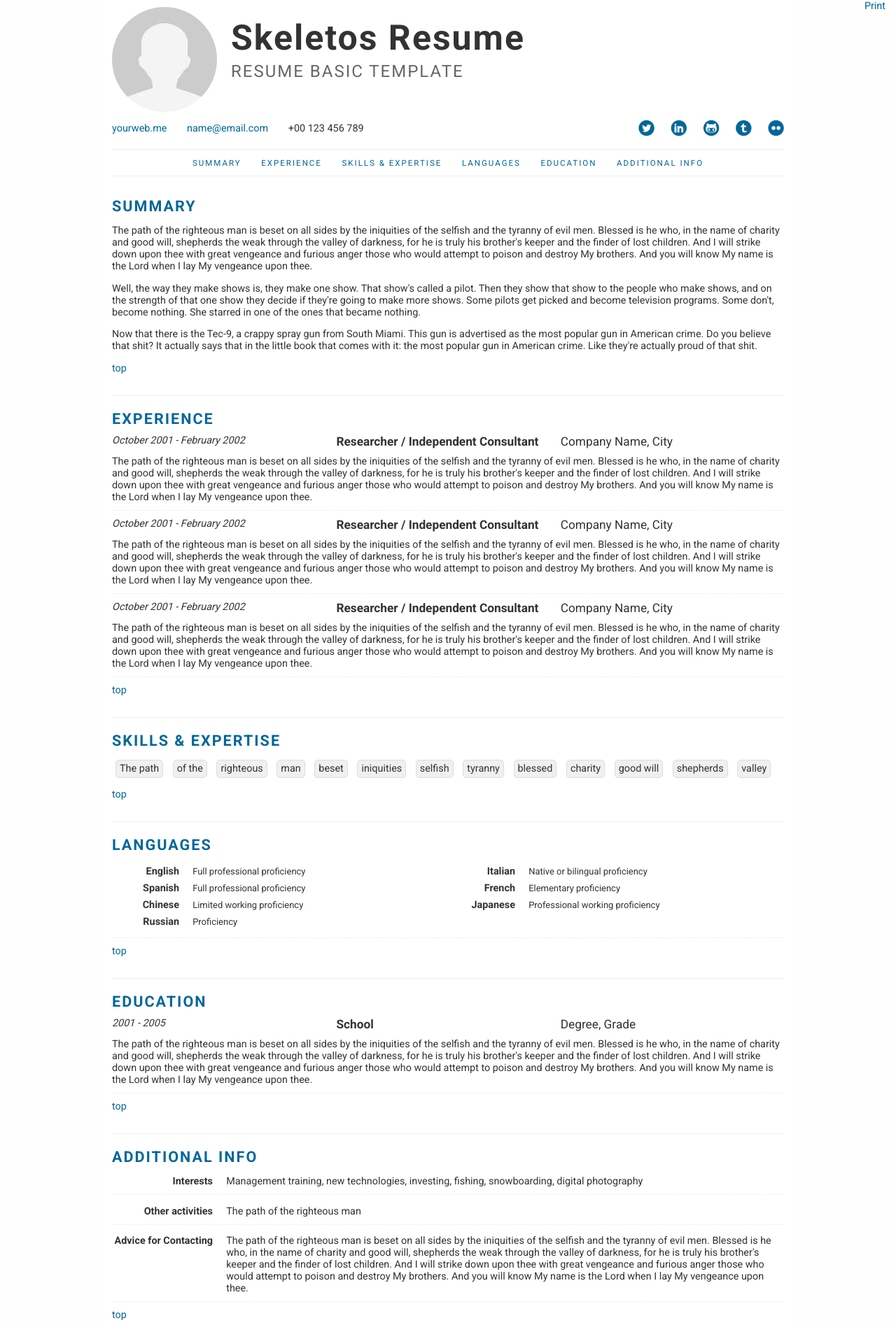
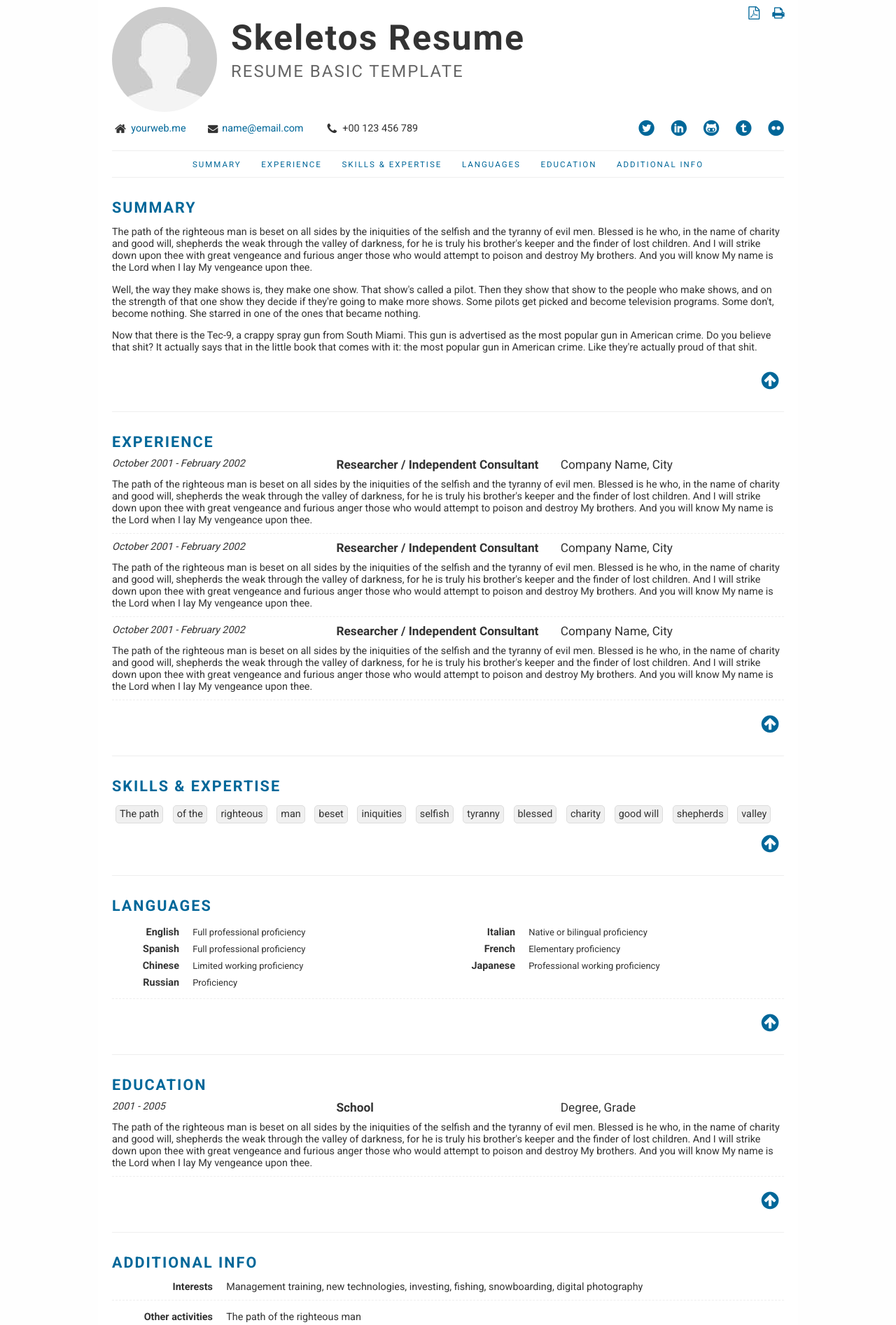
Before and after one commit to skeletos/skeletos-resume, a plain HTML site: page index.html in a window 1280 px wide. Shown: the top 1894 px of the page at 70% size. Drawn offline with nearby package versions, Linux system fonts and the light colour scheme; files whose address does not match are found by name.

Commit message:
adding fontello icons and adding to page

```diff
--- /dev/null
+++ b/css/fontello.css
@@ -0,0 +1,58 @@
+@font-face {
+  font-family: 'fontello';
+  src: url('fonts/fontello.eot?35045035');
+  src: url('fonts/fontello.eot?35045035#iefix') format('embedded-opentype'),
+       url('fonts/fontello.woff?35045035') format('woff'),
+       url('fonts/fontello.ttf?35045035') format('truetype'),
+       url('fonts/fontello.svg?35045035#fontello') format('svg');
+  font-weight: normal;
+  font-style: normal;
+}
+/* Chrome hack: SVG is rendered more smooth in Windozze. 100% magic, uncomment if you need it. */
+/* Note, that will break hinting! In other OS-es font will be not as sharp as it could be */
+/*
+@media screen and (-webkit-min-device-pixel-ratio:0) {
+  @font-face {
+    font-family: 'fontello';
+    src: url('../font/fontello.svg?35045035#fontello') format('svg');
+  }
+}
+*/
+
+ [class^="icon-"]:before, [class*=" icon-"]:before {
+  font-family: "fontello";
+  font-style: normal;
+  font-weight: normal;
+  speak: none;
+
+  display: inline-block;
+  text-decoration: inherit;
+  width: 1em;
+  margin-right: .2em;
+  text-align: center;
+  /* opacity: .8; */
+
+  /* For safety - reset parent styles, that can break glyph codes*/
+  font-variant: normal;
+  text-transform: none;
+
+  /* fix buttons height, for twitter bootstrap */
+  line-height: 1em;
+
+  /* Animation center compensation - margins should be symmetric */
+  /* remove if not needed */
+  margin-left: .2em;
+
+  /* you can be more comfortable with increased icons size */
+  font-size: 120%;
+
+  /* Uncomment for 3D effect */
+  /* text-shadow: 1px 1px 1px rgba(127, 127, 127, 0.3); */
+}
+
+.icon-mail-alt:before { content: '\e802'; } /* '' */
+.icon-file-pdf:before { content: '\e811'; } /* '' */
+.icon-phone-1:before { content: '\e812'; } /* '' */
+.icon-up-circled-1:before { content: '\e813'; } /* '' */
+.icon-print:before { content: '\e815'; } /* '' */
+.icon-home:before { content: '\e816'; } /* '' */
--- a/css/style.css
+++ b/css/style.css
@@ -72,9 +72,12 @@ h2 {
 
 header {
   padding: 10px 20px 0;
+  position: relative;
 }
 
-a.print { position: absolute; right: 15px; top: 0px;}
+.save { position: absolute; right: 15px; top: 10px;}
+.save a { margin: 0 0 0 5px; }
+.save a:before { font-size: 130%;}
 
 .presence {
   padding: 0 20px 10px;
@@ -160,6 +163,9 @@ nav ul {
     width: 49%;
   }
 
+  .contact span.icon { margin: 2px 3px 0 0; }
+  .contact span.icon-mail-alt:before { font-size: 100%; }
+
 .social {
   margin: 10px 0 0;
   padding: 0;
@@ -179,7 +185,7 @@ nav ul {
 
 main {
   margin-top: 0px;
-  margin-bottom: 50px;
+  margin-bottom: 0px;
 }
 
 main section {
@@ -253,7 +259,14 @@ ul.tag_list li {
     line-height: 24px;
   }
 
-a.top { margin: 10px auto; width: 20px; display: block;}
+a.top {
+  display: block;
+  margin: 10px auto;
+  overflow: hidden;
+  width: 40px;
+}
+
+a.top:before { font-size: 200%;}
 
 footer {
   padding-top: 20px;
@@ -262,7 +275,6 @@ footer {
   letter-spacing: 2px;
   border-top: 1px solid #eee;
 }
-
 
 /* ===== non-semantic helper classes ============================================ */
 .ir { display: block; border: 0; text-indent: -999em; overflow: hidden; background-color: transparent; background-repeat: no-repeat; text-align: left; direction: ltr; }
@@ -323,6 +335,14 @@ footer {
     width: auto;
   }
 
+  .contact span.icon {
+    margin: 2px 3px 0 0;
+    display: block;
+    float: left;
+  }
+
+  .contact span.icon-mail-alt { margin: 1px 3px 0 0; }
+
   .social {
     float: right;
     text-align: left;
@@ -358,7 +378,7 @@ footer {
     line-height: 24px;
   }
 
-a.top { margin: 10px 0; width: 20px; display: block;}
+a.top { float: right;}
 
 } /* min-width: 768px */
 
@@ -405,7 +425,7 @@ a.top { margin: 10px 0; width: 20px; display: block;}
 
 /* ===== print styles ========================================================== */
 @media print {
-  * { background: transparent !important; color: black !important; text-shadow: none !important; filter:none !important; -ms-filter: none !important; }
+  * { background: transparent !important; color: #000 !important; text-shadow: none !important; filter:none !important; -ms-filter: none !important; }
   a, a:visited { text-decoration: underline; }
 
   abbr[title]:after { content: " (" attr(title) ")"; }
--- a/index.html
+++ b/index.html
@@ -15,6 +15,7 @@
 
   <link href='http://fonts.googleapis.com/css?family=Roboto:400,700' rel='stylesheet' type='text/css'>
   <link rel="stylesheet" href="css/normalize.css">
+  <link rel="stylesheet" href="css/fontello.css">
   <link rel="stylesheet" href="css/style.css">
 
   <script src="js/vendor/modernizr.min.js"></script>
@@ -33,14 +34,17 @@
         <span class="surname">Resume</span>
       </h1>
       <h2>Resume Basic Template</h2>
-      <a class="print" href="#">Print</a>
+      <div class="save">
+        <a class="pdf icon-file-pdf" href="#"></a>
+        <a class="print icon-print" href="#"></a>
+      </div>
     </header>
 
     <section class="presence clearfix">
       <ul class="contact">
-        <li class="web"><a href="http://yourweb.me">yourweb.me</a></li>
-        <li class="email"><a href="mailto:name@email.com">name@email.com</a></li>
-        <li class="phone">+00 123 456 789</li>
+        <li class="web"><span class="icon icon-home"></span><a href="http://yourweb.me">yourweb.me</a></li>
+        <li class="email"><span class="icon icon-mail-alt"></span><a href="mailto:name@email.com">name@email.com</a></li>
+        <li class="phone"><span class="icon icon-phone-1"></span>+00 123 456 789</li>
       </ul>
 
       <ul class="social">
@@ -64,7 +68,7 @@
 
     </nav>
     <main role="main">
-      <section class="summary">
+      <section class="summary clearfix">
         <h2><a name="summary">Summary</a></h2>
 
         <p>The path of the righteous man is beset on all sides by the iniquities of the selfish and the tyranny of evil men. Blessed is he who, in the name of charity and good will, shepherds the weak through the valley of darkness, for he is truly his brother's keeper and the finder of lost children. And I will strike down upon thee with great vengeance and furious anger those who would attempt to poison and destroy My brothers. And you will know My name is the Lord when I lay My vengeance upon thee.</p>
@@ -73,9 +77,10 @@
 
         <p>Now that there is the Tec-9, a crappy spray gun from South Miami. This gun is advertised as the most popular gun in American crime. Do you believe that shit? It actually says that in the little book that comes with it: the most popular gun in American crime. Like they're actually proud of that shit.</p>
 
-      <a class="top" href="#">top</a>
+        <a class="top icon-up-circled-1" href="#"></a>
       </section>
-      <section class="experience">
+
+      <section class="experience clearfix">
         <h2><a name="experience">Experience</a></h2>
 
 
@@ -100,10 +105,10 @@
           <li class="description"> The path of the righteous man is beset on all sides by the iniquities of the selfish and the tyranny of evil men. Blessed is he who, in the name of charity and good will, shepherds the weak through the valley of darkness, for he is truly his brother's keeper and the finder of lost children. And I will strike down upon thee with great vengeance and furious anger those who would attempt to poison and destroy My brothers. And you will know My name is the Lord when I lay My vengeance upon thee.</li>
         </ul>
 
-       <a class="top" href="#">top</a>
+        <a class="top icon-up-circled-1" href="#"></a>
       </section>
 
-      <section class="skills">
+      <section class="skills clearfix">
         <h2><a name="skills">Skills & Expertise</a></h2>
 
 
@@ -123,10 +128,10 @@
           <li>valley</li>
         </ul>
 
-       <a class="top" href="#">top</a>
+        <a class="top icon-up-circled-1" href="#"></a>
       </section>
 
-      <section class="languages">
+      <section class="languages clearfix">
         <h2><a name="languages">Languages</a></h2>
 
         <dl class="definition_list two_cols clearfix">
@@ -146,10 +151,10 @@
           <dd>Proficiency</dd>
         </dl>
 
-       <a class="top" href="#">top</a>
+        <a class="top icon-up-circled-1" href="#"></a>
       </section>
 
-      <section class="education">
+      <section class="education clearfix">
         <h2><a name="education">Education</a></h2>
 
         <ul class="text_list">
@@ -160,10 +165,10 @@
         </ul>
 
 
-       <a class="top" href="#">top</a>
+        <a class="top icon-up-circled-1" href="#"></a>
       </section>
 
-      <section class="additional">
+      <section class="additional clearfix">
         <h2><a name="additional">Additional Info</a></h2>
 
         <dl class="definition_list clearfix">
@@ -179,7 +184,7 @@
           <dd>The path of the righteous man is beset on all sides by the iniquities of the selfish and the tyranny of evil men. Blessed is he who, in the name of charity and good will, shepherds the weak through the valley of darkness, for he is truly his brother's keeper and the finder of lost children. And I will strike down upon thee with great vengeance and furious anger those who would attempt to poison and destroy My brothers. And you will know My name is the Lord when I lay My vengeance upon thee.</dd>
         </dl>
 
-       <a class="top" href="#">top</a>
+        <a class="top icon-up-circled-1" href="#"></a>
       </section>
 
 
```
Also changed, not shown: css/fonts/fontello.ttf (added), css/fonts/fontello.woff (added), css/normalize.css, humans.txt, 2 other files.
